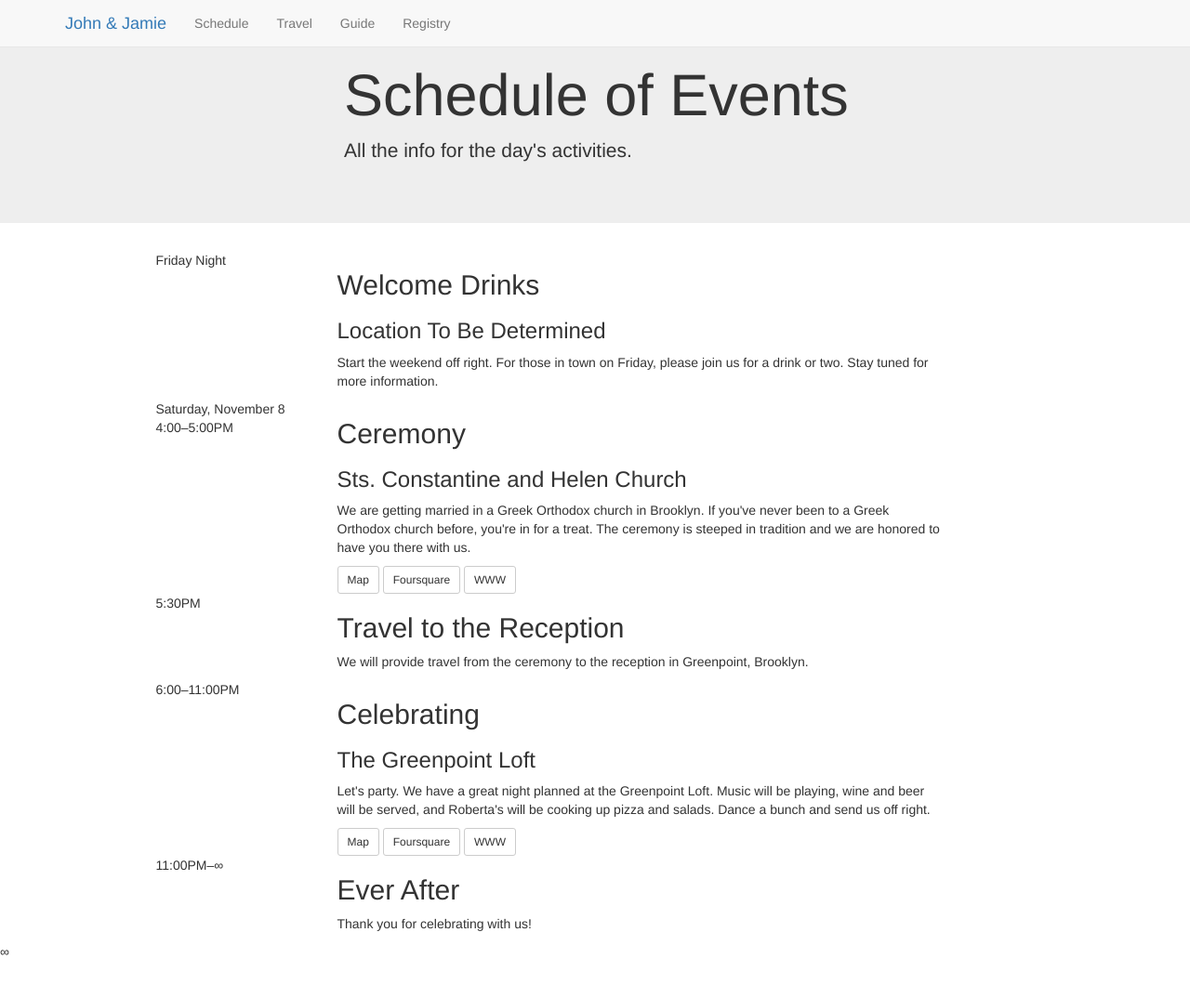
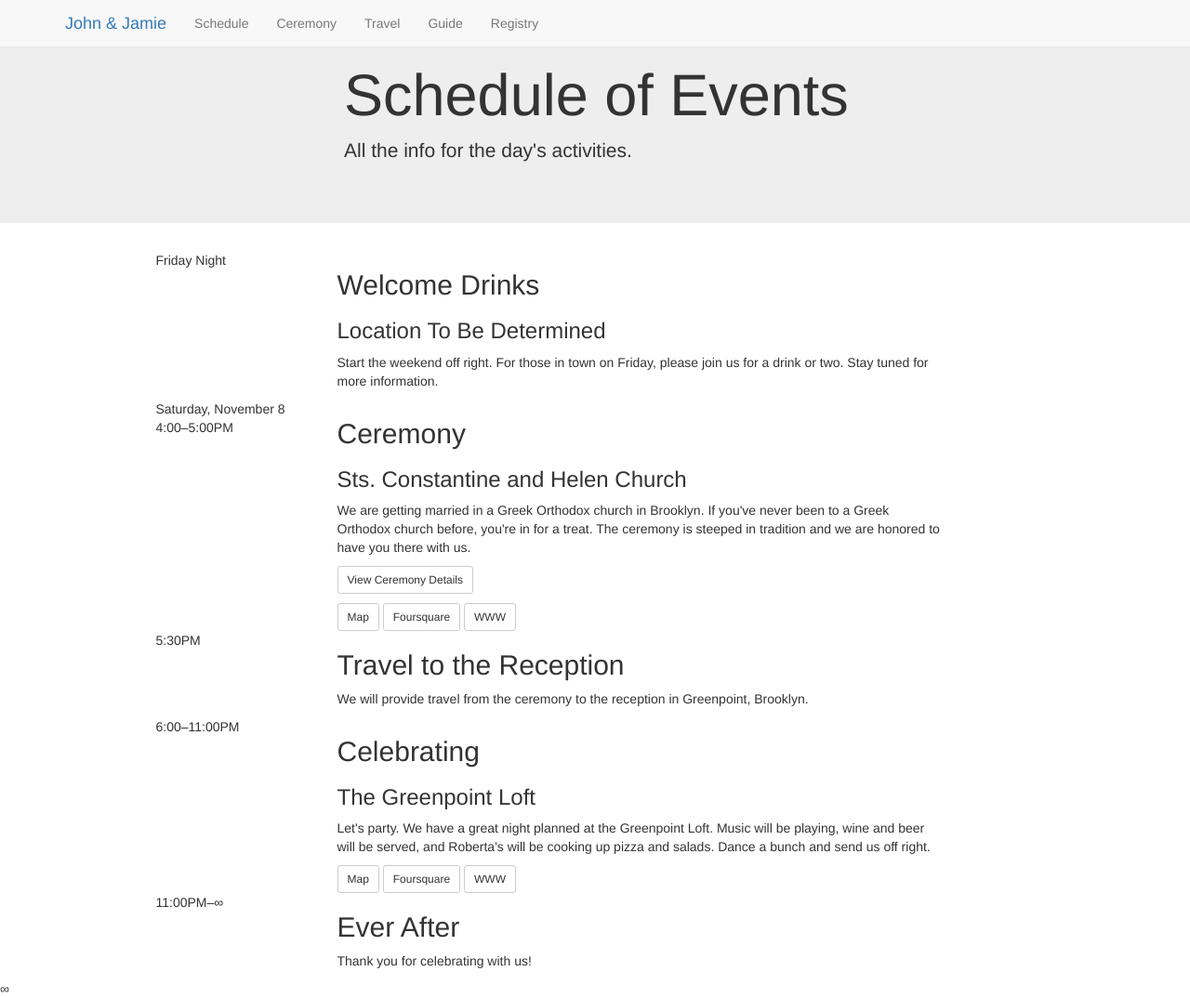
Before and after one commit to jpfinley/weddingSite, a Jekyll site: the page built from site/schedule.html, in a window 1280 px wide and 1074 px high. Shown: the whole window at 93% size. Built offline with Jekyll 4.4.1, drawn with Linux system fonts in a browser that asks for light colours; nearby versions of some CDN libraries; Markdown is read by kramdown in place of the engine named in the settings.

Commit message:
Makes ceremony page live and linked to

```diff
--- a/site/_layouts/default.html
+++ b/site/_layouts/default.html
@@ -47,6 +47,7 @@
         <div class="navbar-collapse collapse">
           <ul class="nav navbar-nav">
             <li><a href="schedule.html">Schedule</a></li>
+            <li><a href="ceremony.html">Ceremony</a></li>
             <li><a href="travel.html">Travel</a></li>
             <li><a href="guide.html">Guide</a></li>
             <li><a href="registry.html">Registry</a></li>
--- a/site/schedule.html
+++ b/site/schedule.html
@@ -32,6 +32,7 @@ title: The Wedding of John and Jamie
           <h2>Ceremony</h2>
           <h3>Sts. Constantine and Helen Church</h3>
           <p>We are getting married in a Greek Orthodox church in Brooklyn. If you've never been to a Greek Orthodox church before, you're in for a treat. The ceremony is steeped in tradition and we are honored to have you there with us.</p>
+          <p><a class="btn btn-default btn-sm" href="ceremony.html" role="button">View Ceremony Details</a></p>
           <a class="btn btn-default btn-sm" href="https://www.google.com/maps/place/Saints+Constantine+and+Helen+Greek+Orthodox+Cathedral/" role="button">Map</a>
           <a class="btn btn-default btn-sm" href="http://4sq.com/adBFKL" role="button">Foursquare</a>
           <a class="btn btn-default btn-sm" href="http://stconstantinecathedral.org" role="button">WWW</a>
```
